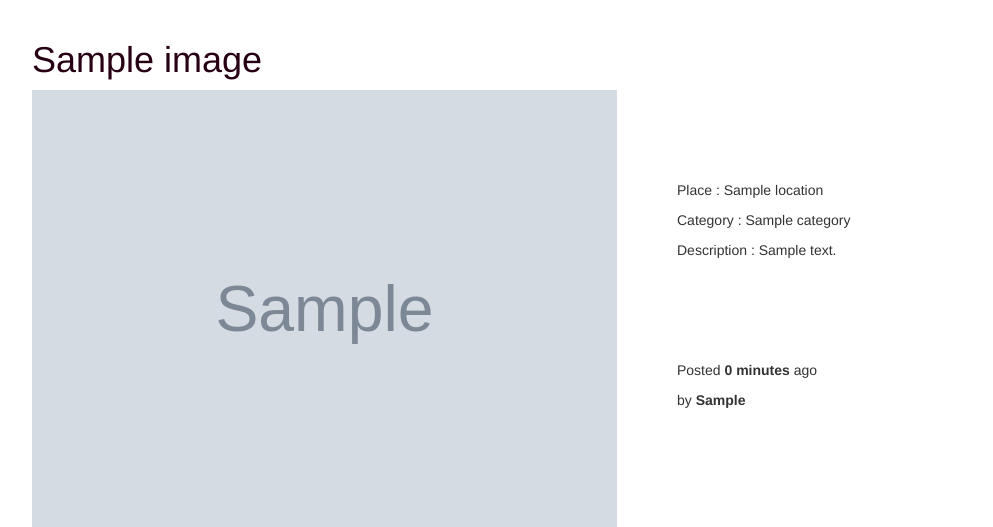
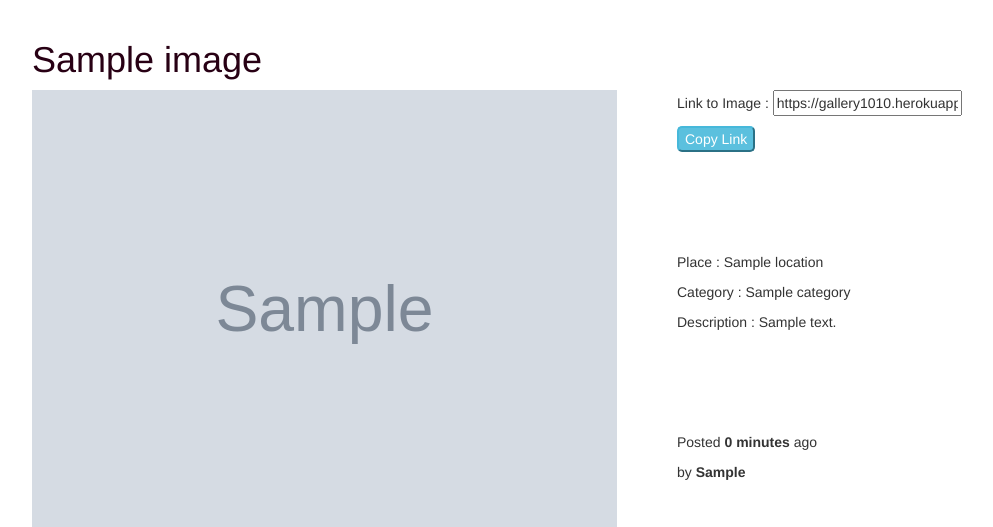
Before and after one commit to Juru-10/gallery, a Django app: a page that uses image/templates/all-image/image.html in a window 1280 px wide. Shown: the part 80-607 px from the top of the page, without its empty margins (23-1016 px from the left). Run offline with Django 3.2, Linux system fonts and the light colour scheme; tables that the repository leaves empty hold one stand-in row (values such as "Sample post"); grey boxes marked "Sample" are stand-in pictures; some libraries are stand-ins or nearby versions.

Commit message:
add link to img in img modal

```diff
--- a/image/templates/all-image/image.html
+++ b/image/templates/all-image/image.html
@@ -11,6 +11,18 @@
 
        <h1 class="">{{image.name}}</h1>
        <img src="{{image.image.url}}" style='float:left;height:80%;width:50%;margin-right:60px;' alt="{{image.name}}">
+       <span>
+         <p>Link to Image : <input id="link" rows="2" cols="25"type="text" name="" value="https://gallery1010.herokuapp.com/{{image.image.url}}"></p>
+         <!-- <in rows="2" cols="25" readonly id="link">{{image.image.url}}</textarea> -->
+         <button class="btn-info"onclick="ftn()" style="border-radius:5px;">Copy Link</button>
+         <script type="text/javascript">
+           function ftn(){
+             var copyLink=document.getElementById("link");
+             copyLink.select();
+             document.execCommand("copy")
+           }
+         </script>
+       </span>
      </div>
 
      <div class="" style='margin-top:100px;'>
--- a/image/templates/all-image/today-image.html
+++ b/image/templates/all-image/today-image.html
@@ -35,7 +35,8 @@
                 <h1 class="">{{image.name}}</h1>
                 <img src="{{image.image.url}}" style='float:left;height:80%;width:50%;margin-right:60px;' alt="{{image.name}}">
                 <span>
-                  <textarea rows="2" cols="25" readonly id="link">{{image.image.url}}</textarea>
+                  <input id="link" rows="2" cols="25"type="text" name="" value="{{image.image.url}}">
+                  <!-- <in rows="2" cols="25" readonly id="link">{{image.image.url}}</textarea> -->
                   <button class="btn-info"onclick="ftn()" style="border-radius:5px;">Copy Link</button>
                   <script type="text/javascript">
                     function ftn(){
```
